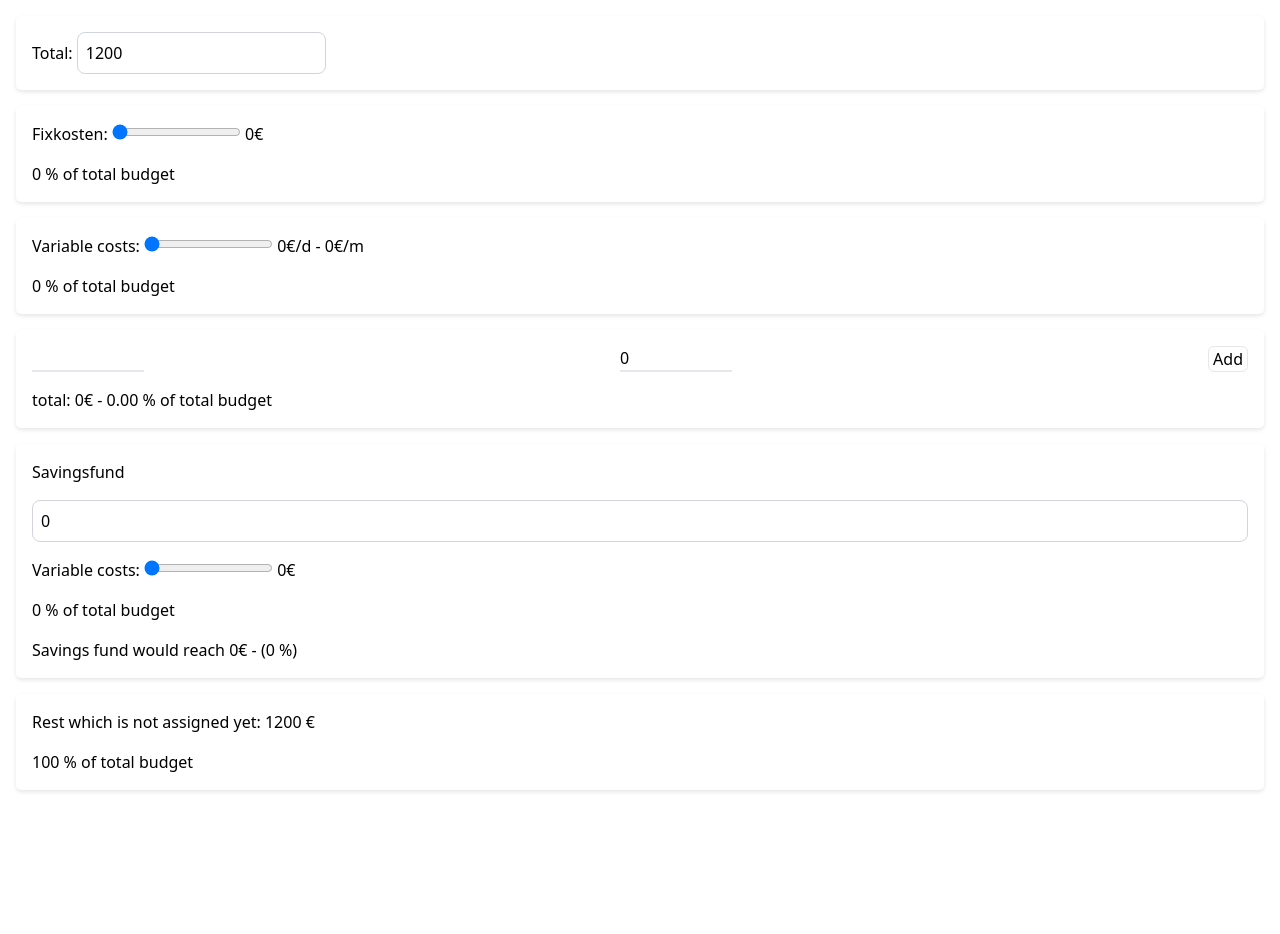
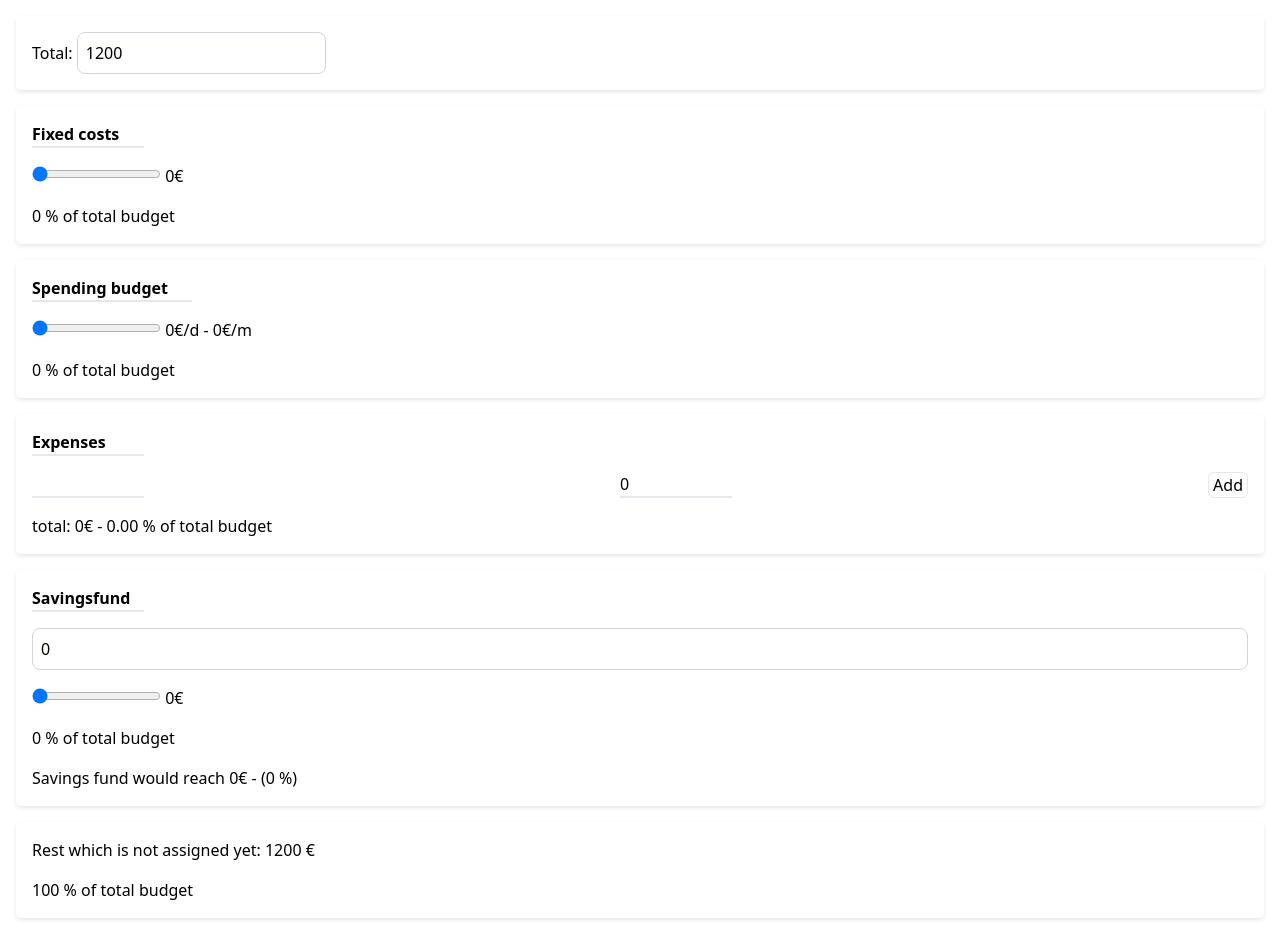
Before and after one commit to WendtOle/budgetier, a SvelteKit app: page / in a window 1280 px wide. Before the commit the page ends 806 px from the top, so only its background shows below. Built offline with nearby package versions, Linux system fonts and the light colour scheme.

Commit message:
Better titles

```diff
--- a/src/Expenses.svelte
+++ b/src/Expenses.svelte
@@ -19,6 +19,7 @@
 </script>
 
 <div class="expenses">
+	<span class="font-semibold border-b-2 w-28">Expenses</span>
 	{#each $expenses as { id, name, amount }}
 		<div class="flex justify-between">
 			<span>"{name}"</span>
--- a/src/SavingsFund.svelte
+++ b/src/SavingsFund.svelte
@@ -13,7 +13,7 @@
 </script>
 
 <div class="savings-fund">
-	<span>Savingsfund</span>
+	<span class="font-semibold border-b-2 w-28">Savingsfund</span>
 	<input
 		class="bg-white border border-gray-300 rounded-lg p-2"
 		type="number"
--- a/src/Slider.svelte
+++ b/src/Slider.svelte
@@ -9,7 +9,6 @@
 </script>
 
 <div>
-	<label for="total">{label}:</label>
 	<input type="range" min="0" {max} step={steps} bind:value={$value} disabled={max === 0} />
 	<span>{displayValue($value)}</span>
 </div>
--- a/src/routes/+page.svelte
+++ b/src/routes/+page.svelte
@@ -33,6 +33,7 @@
 		</div>
 	</Card>
 	<Card>
+		<span class="font-semibold border-b-2 w-28">Fixed costs</span>
 		<Slider
 			value={fixCostRelative}
 			label="Fixkosten"
@@ -45,6 +46,7 @@
 		{/if}
 	</Card>
 	<Card>
+		<span class="font-semibold border-b-2 w-40">Spending budget</span>
 		<Slider
 			value={monthlySpendingBudgetRelative}
 			label="Variable costs"
```
